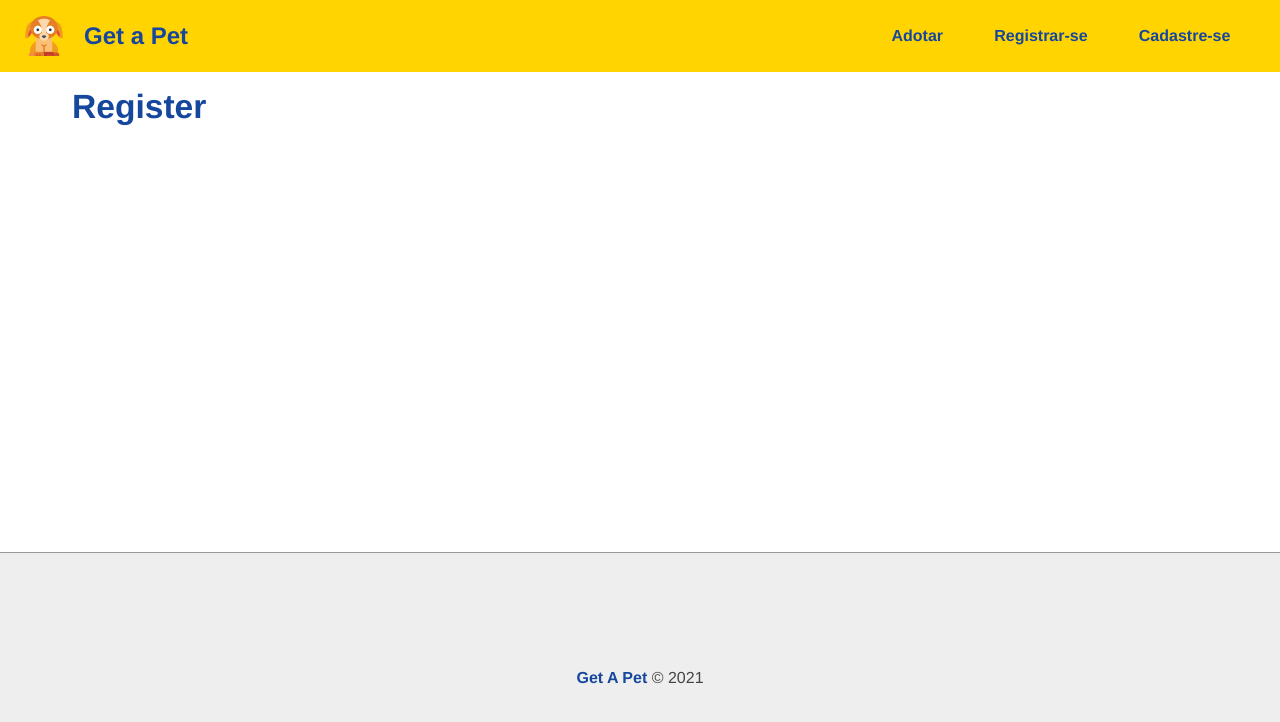
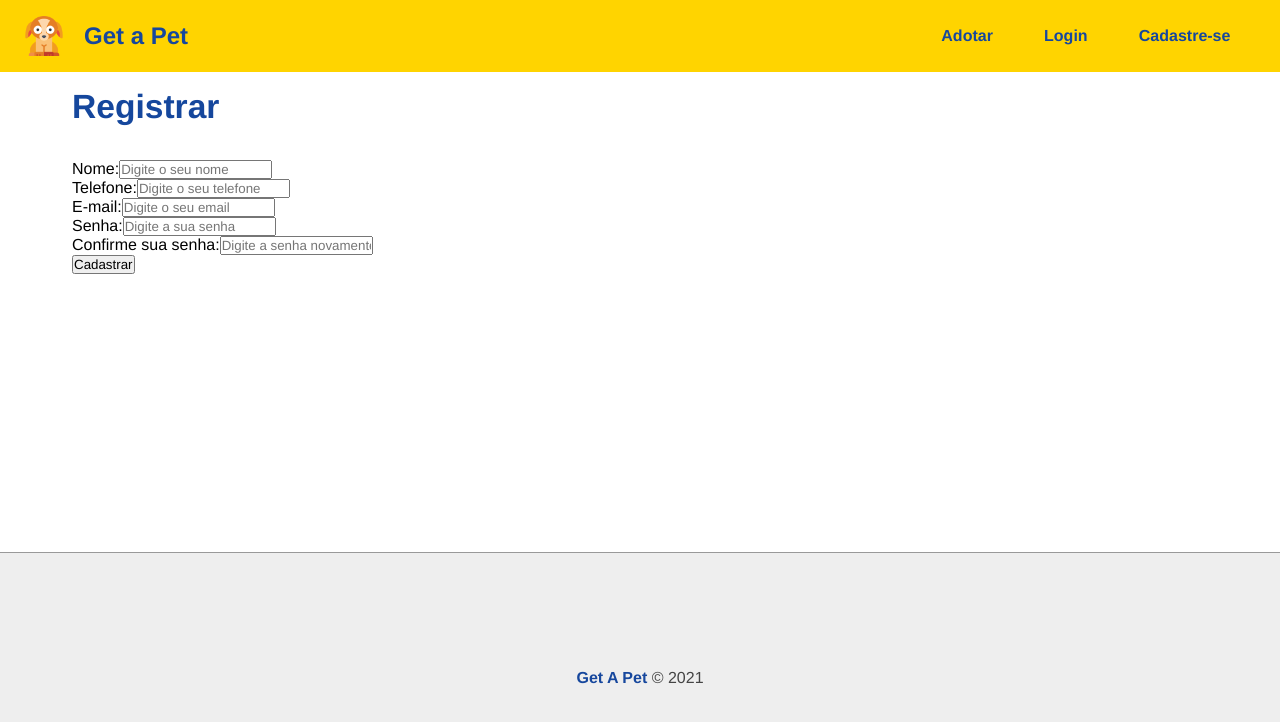
Before and after one commit to GeovanneCallegaro/Petshop-Get-a-Pet, a React (Create React App) app in the folder frontend/: page /register in a window 1280 px wide. Shown: the top 722 px of the page. Built offline with nearby package versions, Linux system fonts and the light colour scheme.

Commit message:
user registration page

```diff
--- /dev/null
+++ b/frontend/src/components/form/Input.jsx
@@ -0,0 +1,26 @@
+import styles from './Input.module.css'
+
+export function Input({
+  type,
+  text,
+  name,
+  placeholder,
+  handleOnChange,
+  value,
+  multiple
+}) {
+  return (
+    <div>
+      <label htmlFor={name}>{text}:</label>
+      <input
+        type={type}
+        name={name}
+        id={name}
+        placeholder={placeholder}
+        onChange={handleOnChange}
+        value={value}
+        {...(multiple ? {multiple} : '')}
+      />
+    </div>
+  )
+}
--- a/frontend/src/components/layout/Navbar.jsx
+++ b/frontend/src/components/layout/Navbar.jsx
@@ -15,7 +15,7 @@ export function Navbar() {
           <Link to='/'>Adotar</Link>
         </li>
         <li>
-          <Link to='/login'>Registrar-se</Link>
+          <Link to='/login'>Login</Link>
         </li>
         <li>
           <Link to='/register'>Cadastre-se</Link>
--- a/frontend/src/components/pages/Auth/Register.jsx
+++ b/frontend/src/components/pages/Auth/Register.jsx
@@ -1,7 +1,52 @@
+import { Input } from "../../form/Input.jsx"
+
 export function Register() {
+
+  function handleChange(e) {
+
+  }
+
   return (
     <section>
-      <h1>Register</h1>
+      <h1>Registrar</h1>
+      <form>
+        <Input
+          text="Nome"
+          type="text"
+          name="name"
+          placeholder="Digite o seu nome"
+          handleOnChange={handleChange}
+        />
+        <Input
+          text="Telefone"
+          type="text"
+          name="phone"
+          placeholder="Digite o seu telefone"
+          handleOnChange={handleChange}
+        />
+        <Input
+          text="E-mail"
+          type="email"
+          name="email"
+          placeholder="Digite o seu email"
+          handleOnChange={handleChange}
+        />
+        <Input
+          text="Senha"
+          type="password"
+          name="password"
+          placeholder="Digite a sua senha"
+          handleOnChange={handleChange}
+        />
+        <Input
+          text="Confirme sua senha"
+          type="password"
+          name="confirmpassword"
+          placeholder="Digite a senha novamente"
+          handleOnChange={handleChange}
+        />
+        <input type="submit" value="Cadastrar"/>
+      </form>
     </section>
   )
 }
```
Also changed, not shown: frontend/src/components/form/Input.module.css (added).
